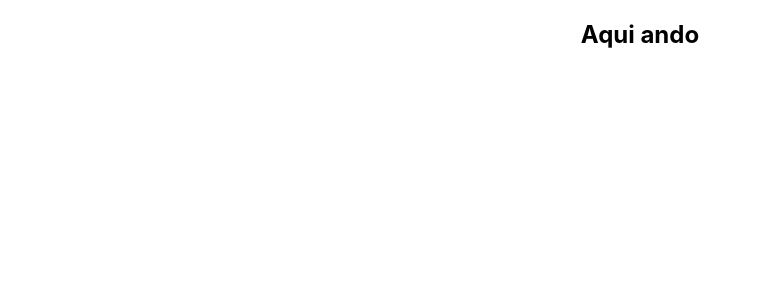
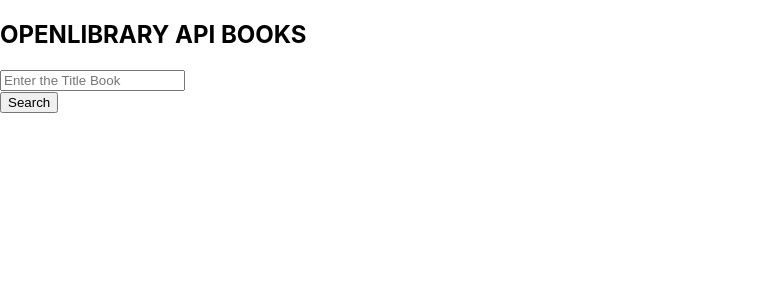
Before and after one commit to rrxrskadosh/openlibrary-proof, a React (Create React App) app: page / in a window 1280 px wide. Shown: the top 300 px of the page, without its empty margins (0-762 px from the left). Built offline with nearby package versions, Linux system fonts and the light colour scheme.

Commit message:
Created Components Book, BooList, Search and Loader, initial Layout

```diff
--- a/src/App.js
+++ b/src/App.js
@@ -1,11 +1,49 @@
+import React, { Component, Fragment} from 'react';
 import './App.css';
+import BooksList from './components/BooksList';
+import Search from './components/Search';
+import * as data from './services/OpenLibraryData';
 
-function App() {
-  return (
-    <div className="App">
-      <h2>Aqui ando</h2>
-    </div>
-  );
+class App extends Component {
+  state = { books: [], isFetching: false, query: '', numFound: 0 };
+
+  onSearch = async e => {
+    e.preventDefault();
+    this.setState({ isFetching: true, books: []});
+    const result = await data.findBooks(this.state.query);
+    const { docs = [], numFound = 0 } = result;
+    this.setState({ books: docs, isFetching: false, numFound });
+  };
+
+  onQueryChange = ({ target: { value } }) => {
+    this.setState({ query: value });
+   };
+
+   render() {
+    return (
+      <Fragment>
+        <section className="section">
+          <div className="container">
+            <h1 className="title has-text-centered">
+              OPENLIBRARY API BOOKS
+            </h1>
+          </div>
+        </section>
+        <Search
+          onQueryChange={this.onQueryChange}
+          onSearch={this.onSearch}
+          query={this.state.query}
+        />
+          <BooksList
+          loading={this.state.isFetching}
+          books={this.state.books}
+          count={this.state.numFound}
+
+        />
+
+      </Fragment>
+    );
+  }
 }
 
 export default App;
--- a/src/components/Book.js
+++ b/src/components/Book.js
@@ -0,0 +1,25 @@
+import React from 'react';
+
+const Book = ({ book }) => {
+    const {
+        title,
+        author_name,
+        key,
+        first_publish_year,
+        edition_count
+    } = book;
+
+    return(
+        <div className="card">
+            <div className='card-container'>
+                <p className='title'>{title}</p>
+                <p className='id'>ID book:{key}</p>
+                {author_name && <p className='subtitle'>by {author_name.join(', ')}</p>}
+                <p>First published: {first_publish_year}</p>
+                <p>Editions: {edition_count}</p>
+            </div>
+        </div>
+    )
+};
+
+export default Book;
--- a/src/components/BooksList.js
+++ b/src/components/BooksList.js
@@ -0,0 +1,26 @@
+import React from 'react';
+import Book from './Book';
+import Loader from './Loader';
+
+const BookList = ({loading = false, books = [], count = 0 }) => {
+
+return(
+    <section className='section_booklist'>
+        <div className='container_booklist'>
+            {loading && <Loader />}
+            {books.length > 0 &&(
+                <p>
+                    See <bold>{books.length}</bold> all <bold>{count}</bold>{' '}
+                    results.
+                </p>
+            )}
+            {books.map(book => (
+                <Book book={book} key={book.key} />
+            ))}
+        </div>
+    </section>
+)
+
+}
+
+export default BookList;
--- /dev/null
+++ b/src/components/Loader.js
@@ -0,0 +1,11 @@
+import React from 'react';
+
+const Loader = () => {
+    return(
+        <div>
+            <h2>Loading</h2>
+        </div>
+    )
+}
+
+export default Loader;
--- a/src/components/Search.js
+++ b/src/components/Search.js
@@ -0,0 +1,28 @@
+const Search = ({ query, onQueryChange, onSearch }) => {
+    return (
+      <section className="section_search">
+        <div className="container_search">
+          <form onSubmit={onSearch}>
+            <div className="field_container">
+              <div className="control_expanded">
+                <input
+                  className="input_medium"
+                  type="text"
+                  placeholder="Enter the Title Book"
+                  defaultValue={query}
+                  onChange={onQueryChange}
+                />
+              </div>
+              <div className="control">
+                <button type="submit" className="button">
+                  Search
+                </button>
+              </div>
+            </div>
+          </form>
+        </div>
+      </section>
+    );
+  };
+
+  export default Search;
```
